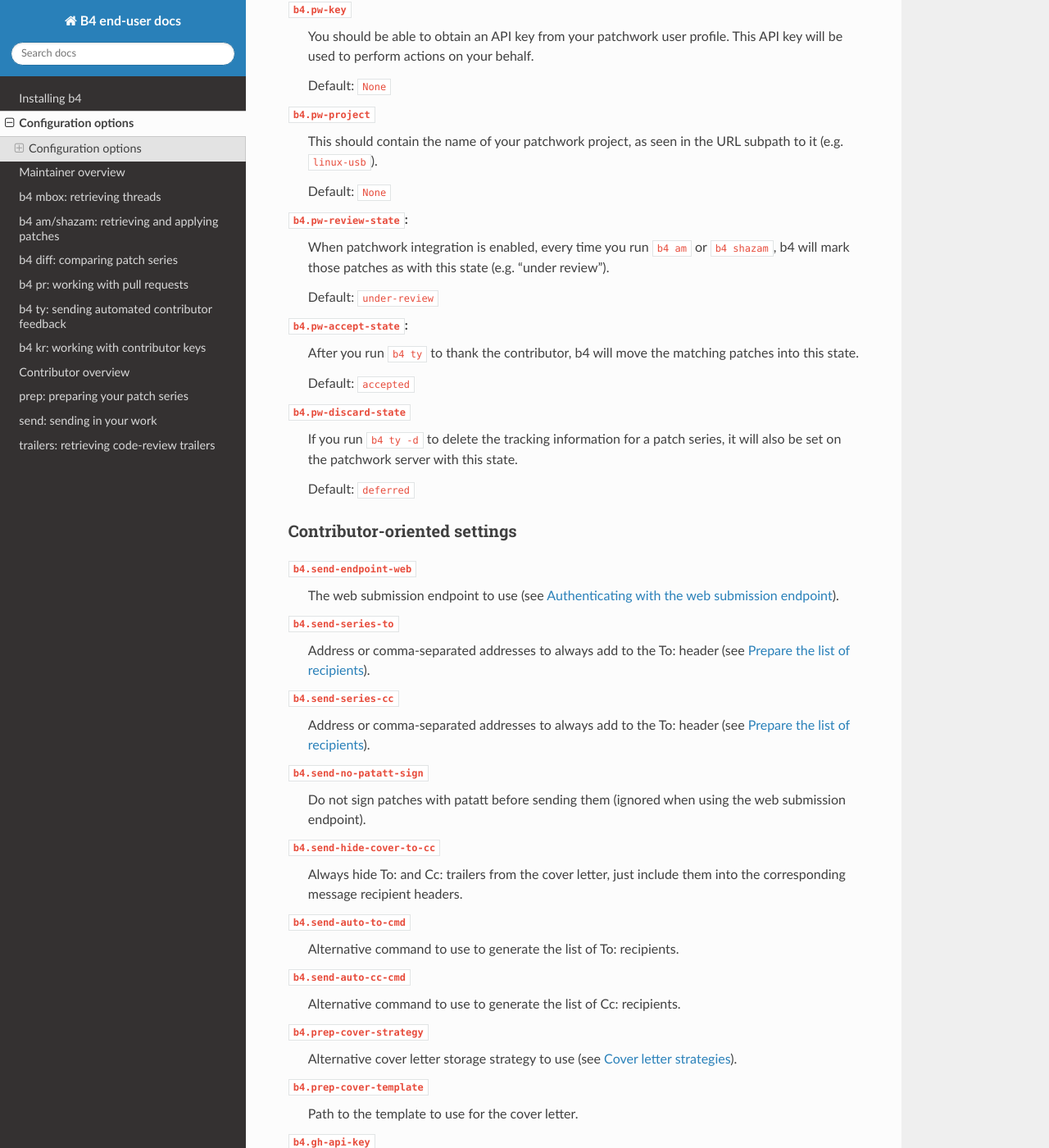
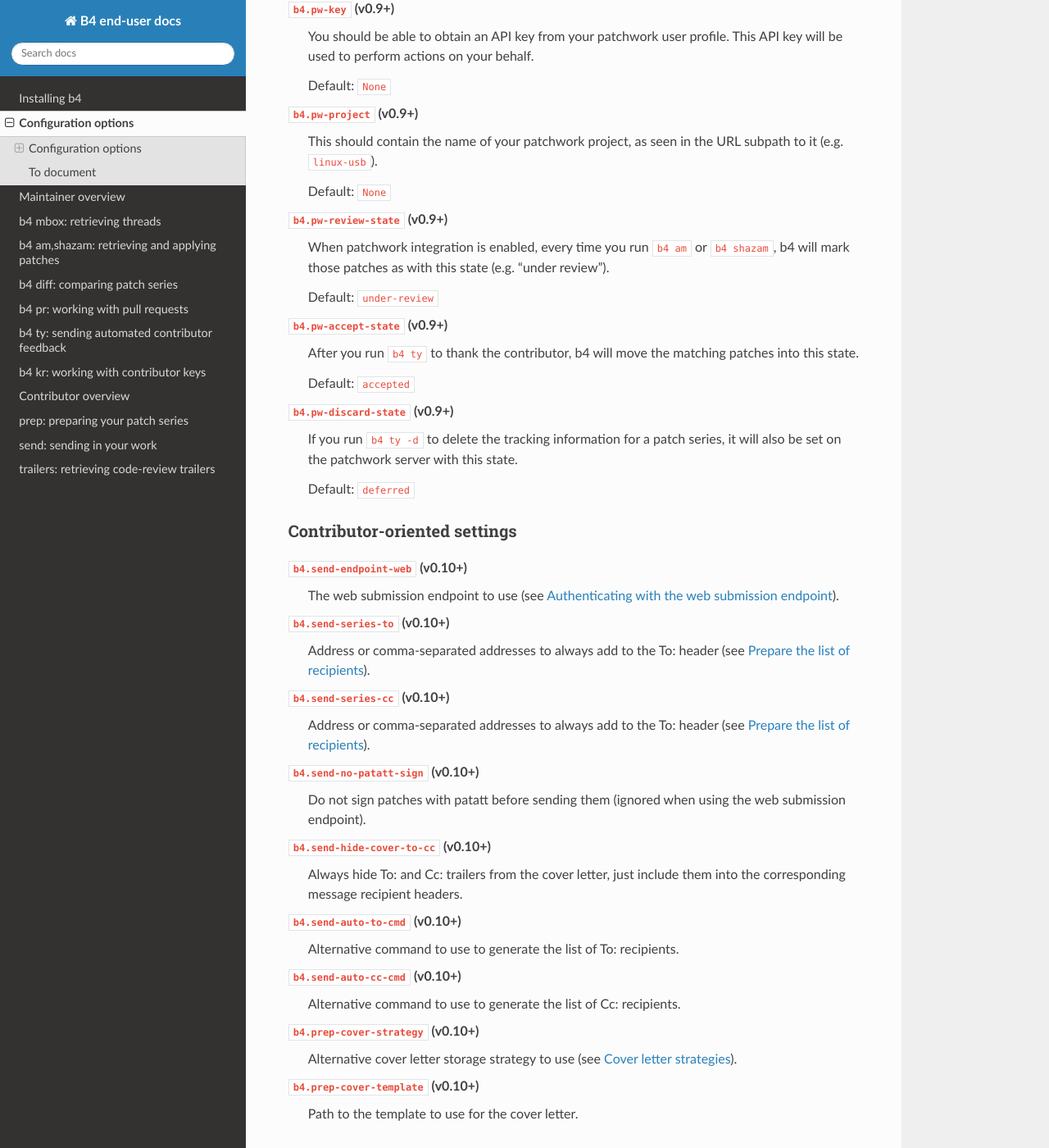
Before and after one commit to mricon/b4, a Sphinx documentation site: the page built from docs/config.rst, in a window 1280 px wide and 1400 px high, scrolled down 5182 px. Shown: the whole window at 82% size. Built offline with Sphinx 7.4.7 and the Read the Docs theme 2.0.0, drawn with Linux system fonts in a browser that asks for light colours; some of the changed text lies outside the part shown.

Commit message:
docs: add "available since" version numbers
Some features are only available in recent versions of b4, so mark those
that are new to v0.8 and later.

Signed-off-by: Konstantin Ryabitsev <konstantin@linuxfoundation.org>

```diff
--- a/docs/config.rst
+++ b/docs/config.rst
@@ -41,7 +41,7 @@ These options control many of the core features of b4.
 
   Default: ``https://lore.kernel.org/%s``
 
-``b4.searchmask``
+``b4.searchmask`` (v0.9+)
   If the public-inbox server provides a global searchable index (usually
   in ``/all/``, this setting can be used to query and retrieve matching
   discussion threads based on specific search terms -- for example, to
@@ -49,7 +49,7 @@ These options control many of the core features of b4.
 
   Default: ``https://lore.kernel.org/all/?x=m&t=1&q=%s``
 
-``b4.listid-preference``
+``b4.listid-preference`` (v0.8+)
   Messages are frequently sent to multiple distribution lists, and some
   servers may apply content munging to modify the headers or the message
   content. B4 will deduplicate the results and this configuration option
@@ -113,18 +113,18 @@ shazam settings
 ~~~~~~~~~~~~~~~
 These settings control how ``b4 shazam`` applies patches to your tree.
 
-``b4.shazam-am-flags``
+``b4.shazam-am-flags`` (v0.9+)
   Additional flags to pass to ``git am`` when applying patches.
 
   Default: ``None``
 
-``b4.shazam-merge-flags``
+``b4.shazam-merge-flags`` (v0.9+)
   Additional flags to pass to ``git merge`` when performing a merge with
   ``b4 shazam -M``
 
   Default: ``--signoff``
 
-``b4.shazam-merge-template``
+``b4.shazam-merge-template`` (v0.9+)
   Path to a template to use when creating a merge commit. See
   ``shazam-merge-template.example`` for some info on how to tweak one.
 
@@ -224,7 +224,7 @@ These settings control the behaviour of ``b4 ty`` command.
 
   Default: ``None``
 
-``b4.email-exclude``
+``b4.email-exclude`` (v0.9+)
   A comma-separated list of shell-style globbing patterns with addresses
   that should always be excluded from the recipient list.
 
@@ -241,40 +241,39 @@ Patchwork integration settings
 If your project uses a patchwork server, these settings allow you to
 integrate your b4 workflow with patchwork.
 
-``b4.pw-url``
+``b4.pw-url`` (v0.9+)
   The URL of your patchwork server. Note, that this should point at the
   toplevel of your patchwork installation and NOT at the project patch
   listing. E.g.: ``https://patchwork.kernel.org/``.
 
   Default: ``None``
 
-``b4.pw-key``
+``b4.pw-key`` (v0.9+)
   You should be able to obtain an API key from your patchwork user
   profile. This API key will be used to perform actions on your behalf.
 
   Default: ``None``
 
-``b4.pw-project``
+``b4.pw-project`` (v0.9+)
   This should contain the name of your patchwork project, as seen in the
   URL subpath to it (e.g. ``linux-usb``).
 
   Default: ``None``
 
-
-``b4.pw-review-state``:
+``b4.pw-review-state`` (v0.9+)
   When patchwork integration is enabled, every time you run ``b4 am`` or
   ``b4 shazam``, b4 will mark those patches as with this state (e.g.
   "under review").
 
   Default: ``under-review``
 
-``b4.pw-accept-state``:
+``b4.pw-accept-state`` (v0.9+)
   After you run ``b4 ty`` to thank the contributor, b4 will move the
   matching patches into this state.
 
   Default: ``accepted``
 
-``b4.pw-discard-state``
+``b4.pw-discard-state`` (v0.9+)
   If you run ``b4 ty -d`` to delete the tracking information for a patch
   series, it will also be set on the patchwork server with this state.
 
@@ -285,38 +284,41 @@ integrate your b4 workflow with patchwork.
 Contributor-oriented settings
 ~~~~~~~~~~~~~~~~~~~~~~~~~~~~~
 
-``b4.send-endpoint-web``
+``b4.send-endpoint-web`` (v0.10+)
   The web submission endpoint to use (see :ref:`web_endpoint`).
 
-``b4.send-series-to``
+``b4.send-series-to`` (v0.10+)
   Address or comma-separated addresses to always add to the To: header
   (see :ref:`prep_recipients`).
 
-``b4.send-series-cc``
+``b4.send-series-cc`` (v0.10+)
   Address or comma-separated addresses to always add to the To: header
   (see :ref:`prep_recipients`).
 
-``b4.send-no-patatt-sign``
+``b4.send-no-patatt-sign`` (v0.10+)
   Do not sign patches with patatt before sending them (ignored when
   using the web submission endpoint).
 
-``b4.send-hide-cover-to-cc``
+``b4.send-hide-cover-to-cc`` (v0.10+)
   Always hide To: and Cc: trailers from the cover letter, just include
   them into the corresponding message recipient headers.
 
-``b4.send-auto-to-cmd``
+``b4.send-auto-to-cmd`` (v0.10+)
   Alternative command to use to generate the list of To: recipients.
 
-``b4.send-auto-cc-cmd``
+``b4.send-auto-cc-cmd`` (v0.10+)
   Alternative command to use to generate the list of Cc: recipients.
 
-``b4.prep-cover-strategy``
+``b4.prep-cover-strategy`` (v0.10+)
   Alternative cover letter storage strategy to use (see
   :ref:`prep_cover_strategies`).
 
-``b4.prep-cover-template``
+``b4.prep-cover-template`` (v0.10+)
   Path to the template to use for the cover letter.
 
+
+To document
+-----------
 ``b4.gh-api-key``
   Deliberately undocumented because the feature is incomplete and poorly
   tested.
--- a/docs/contributor/overview.rst
+++ b/docs/contributor/overview.rst
@@ -1,5 +1,10 @@
 Contributor overview
 ====================
+.. note::
+
+   ``b4 prep``, ``b4 send`` and ``b4 trailers`` are available starting
+   with version 0.10.
+
 Even though b4 started out as a tool to help maintainers, beginning with
 the version ``0.10`` there is also a set of features aimed at making it
 easier for contributors to submit patch series:
--- a/docs/maintainer/am-shazam.rst
+++ b/docs/maintainer/am-shazam.rst
@@ -1,4 +1,4 @@
-b4 am/shazam: retrieving and applying patches
+b4 am,shazam: retrieving and applying patches
 =============================================
 Most commonly, b4 is used to retrieve, prepare, and apply patches sent
 via distribution lists. The base functionality is similar to that of
@@ -39,6 +39,10 @@ For example::
 
 b4 am vs. b4 shazam
 -------------------
+.. note::
+
+   ``b4 shazam`` was added in version v0.9.
+
 The two commands are very similar -- the main distinction is that ``b4
 am`` will prepare the patch series for application to the git tree, but
 will not modify your git tree in any way.
```
